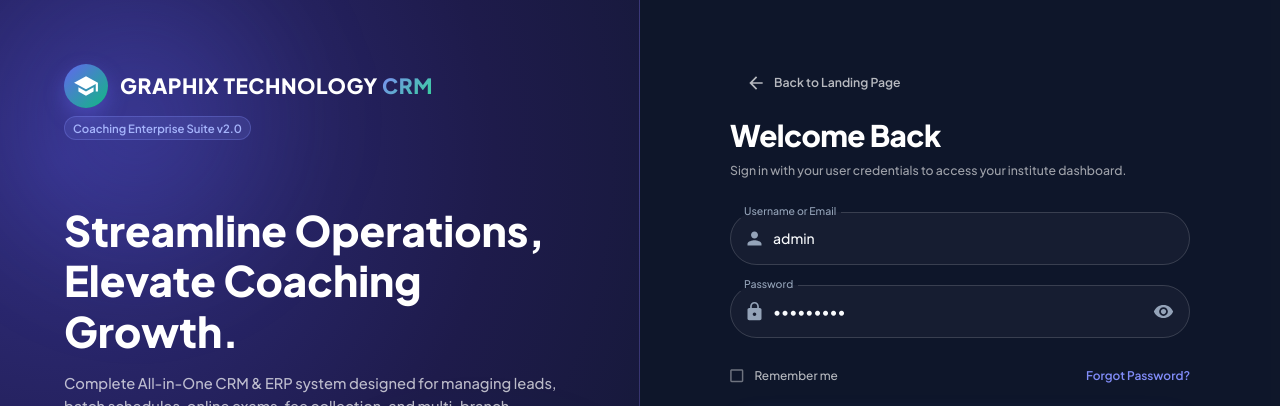
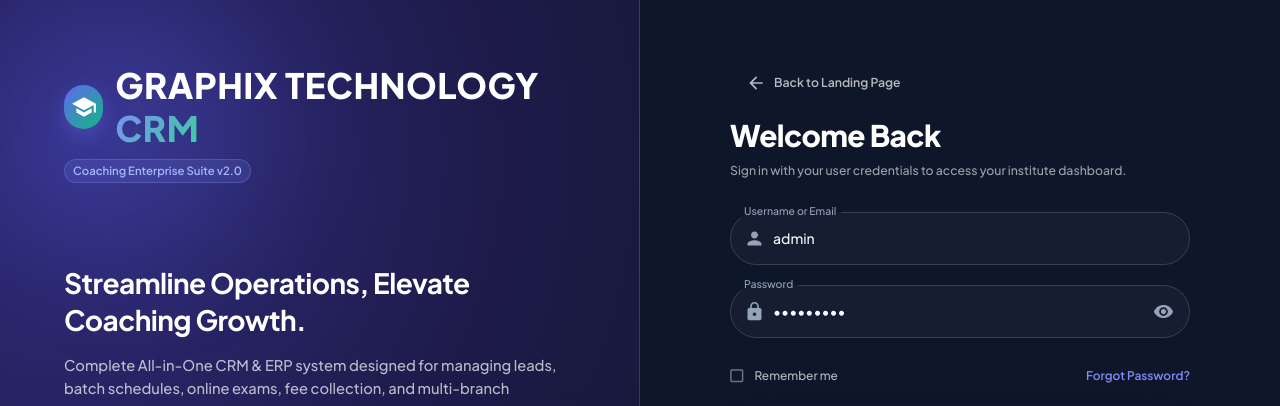
Before and after one commit to Pranav0602/Coaching-Institute-CRM, a React (Vite) app in the folder institute_crm/frontend/: page / in a window 1280 px wide. Both pictures are taken after a click on the button "Login / CRM". Shown: the top 406 px of the page. Built offline with nearby package versions, Linux system fonts and the light colour scheme; no server answers.

Commit message:
chore: adjust institute login branding text sizes

```diff
--- a/institute_crm/frontend/src/pages/Login.jsx
+++ b/institute_crm/frontend/src/pages/Login.jsx
@@ -220,7 +220,7 @@ export const Login = ({ onOpenEnquiry, onBackToLanding }) => {
               <Box sx={{ width: 44, height: 44, borderRadius: 2, background: 'linear-gradient(135deg, #6366F1 0%, #10B981 100%)', display: 'flex', alignItems: 'center', justifyContent: 'center', boxShadow: '0 8px 20px rgba(99, 102, 241, 0.4)' }}>
                 <School sx={{ color: '#fff', fontSize: 26 }} />
               </Box>
-              <Typography variant="h5" sx={{ fontWeight: 800, color: '#fff', letterSpacing: 0.5 }}>
+              <Typography variant="h4" sx={{ fontWeight: 800, color: '#fff', letterSpacing: 0.5, fontSize: { xs: '1.75rem', md: '2.2rem', lg: '2.5rem' } }}>
                 GRAPHIX TECHNOLOGY <Box component="span" sx={{ background: 'linear-gradient(135deg, #818CF8 0%, #34D399 100%)', WebkitBackgroundClip: 'text', WebkitTextFillColor: 'transparent' }}>CRM</Box>
               </Typography>
             </Stack>
@@ -229,7 +229,7 @@ export const Login = ({ onOpenEnquiry, onBackToLanding }) => {
 
           {/* Center Showcase Highlights */}
           <Box sx={{ my: { xs: 4, md: 'auto' }, zIndex: 2 }}>
-            <Typography variant="h3" sx={{ fontWeight: 800, color: '#fff', lineHeight: 1.2, mb: 2, fontSize: { xs: '2rem', md: '2.5rem', lg: '3rem' } }}>
+            <Typography variant="h4" sx={{ fontWeight: 700, color: '#fff', lineHeight: 1.3, mb: 2, fontSize: { xs: '1.35rem', md: '1.7rem', lg: '2rem' } }}>
               Streamline Operations, Elevate Coaching Growth.
             </Typography>
             <Typography variant="body1" sx={{ color: 'rgba(255,255,255,0.7)', mb: 4, maxWidth: 520, fontSize: '1.05rem', lineHeight: 1.6 }}>
```
